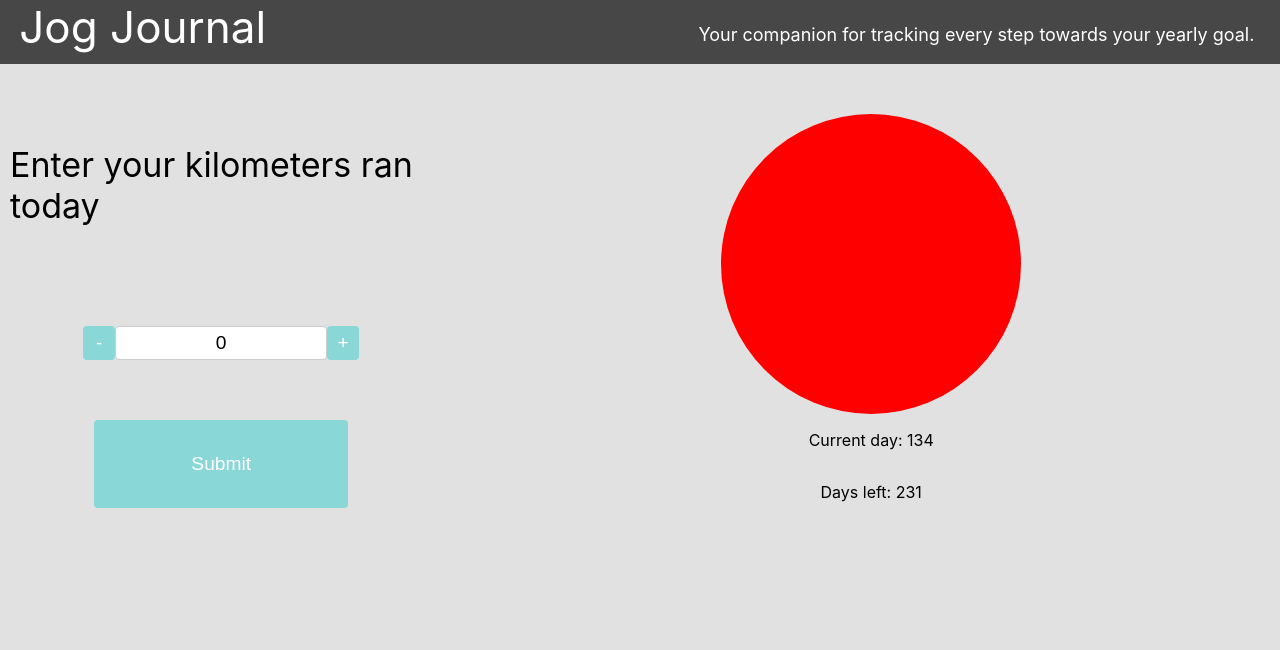
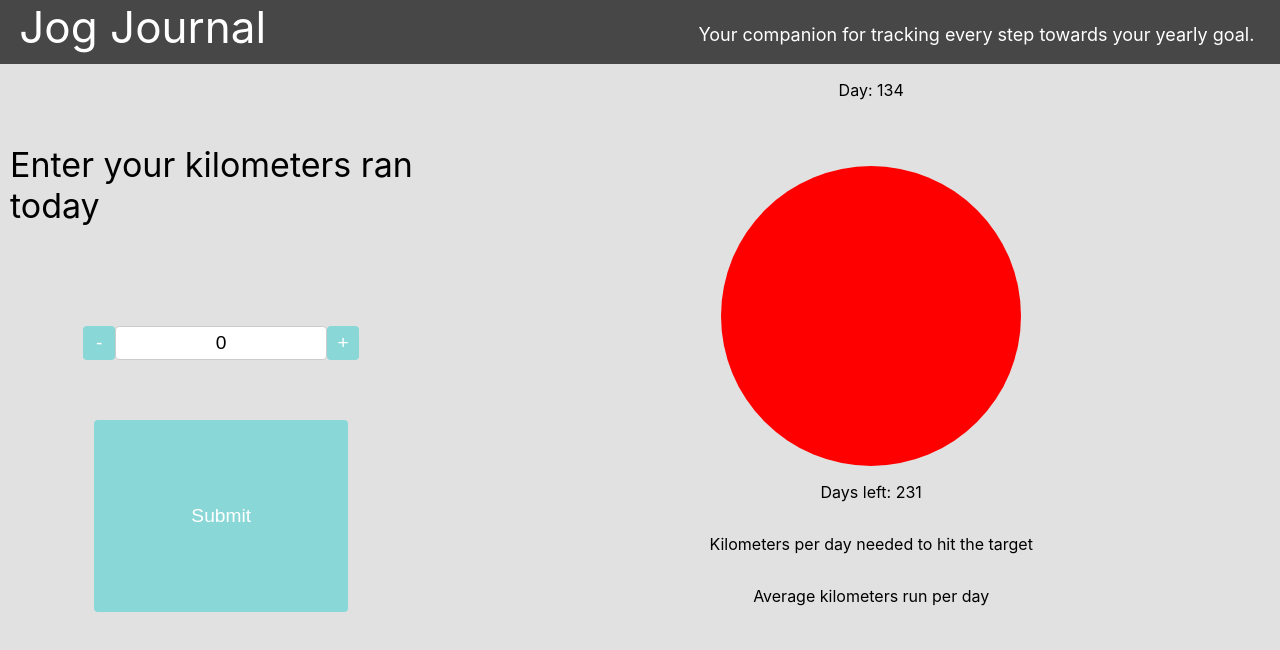
Before and after one commit to HaydenMCD/jog-journal, a React (Create React App) app: page / in a window 1280 px wide. Shown: the top 650 px of the page. Built offline with nearby package versions, Linux system fonts and the light colour scheme.

Commit message:
Created a folder for all stat related components. I created components for each statistic that will be shown. More will be added in the future.

```diff
--- /dev/null
+++ b/src/components/StatComponents/AveragePerDay.js
@@ -0,0 +1,7 @@
+import React from "react";
+
+const AveragePerDay = () => {
+  return <p>Average kilometers run per day</p>;
+};
+
+export default AveragePerDay;
--- /dev/null
+++ b/src/components/StatComponents/CurrentDay.js
@@ -0,0 +1,27 @@
+import React from "react";
+
+var today = new Date(); // Gets todays date
+
+// Sets the beginning of the current year
+var start = new Date(today.getFullYear(), 0, 0);
+
+// Calculates timezone differece using the timezone set on the users machine.
+var diff =
+  today -
+  start +
+  (start.getTimezoneOffset() - today.getTimezoneOffset()) * 60 * 1000;
+
+// Milliseconds in a day
+var oneDay = 86400000;
+
+var currentDay = Math.floor(diff / oneDay);
+
+var daysLeft = 365 - currentDay;
+
+export const CurrentDay = () => {
+  return <p> Day: {currentDay}</p>;
+};
+
+export const DaysLeft = () => {
+  return <p>Days left: {daysLeft}</p>;
+};
--- /dev/null
+++ b/src/components/StatComponents/KmsPerDayNeeded.js
@@ -0,0 +1,7 @@
+import React from "react";
+
+const KmsPerDayNeeded = () => {
+  return <p>Kilometers per day needed to hit the target</p>;
+};
+
+export default KmsPerDayNeeded;
--- a/src/components/StatsView.js
+++ b/src/components/StatsView.js
@@ -1,32 +1,19 @@
 import React from "react";
 import "../css/StatsView.css";
-import ProgressBar from "./ProgressBar";
-
-var today = new Date(); // Gets todays date
-
-// Sets the beginning of the current year
-var start = new Date(today.getFullYear(), 0, 0);
-
-// Calculates timezone different using the timezone set on the users machine.
-var diff =
-  today -
-  start +
-  (start.getTimezoneOffset() - today.getTimezoneOffset()) * 60 * 1000;
-
-// Milliseconds in a day
-var oneDay = 86400000;
-
-var currentDay = Math.floor(diff / oneDay);
-
-var daysLeft = 365 - currentDay;
+import ProgressBar from "./StatComponents/ProgressBar";
+import KmsPerDayNeeded from "./StatComponents/KmsPerDayNeeded";
+import AveragePerDay from "./StatComponents/AveragePerDay";
+import { CurrentDay, DaysLeft } from "./StatComponents/CurrentDay";
 
 const StatsView = () => {
   return (
     <>
       <div className="stats-wrapper">
+        <CurrentDay />
         <ProgressBar />
-        <p>Current day: {currentDay}</p>
-        <p>Days left: {daysLeft}</p>
+        <DaysLeft />
+        <KmsPerDayNeeded />
+        <AveragePerDay />
       </div>
     </>
   );
```
Also changed, not shown: src/components/StatComponents/ProgressBar.js (renamed from src/components/ProgressBar.js).
